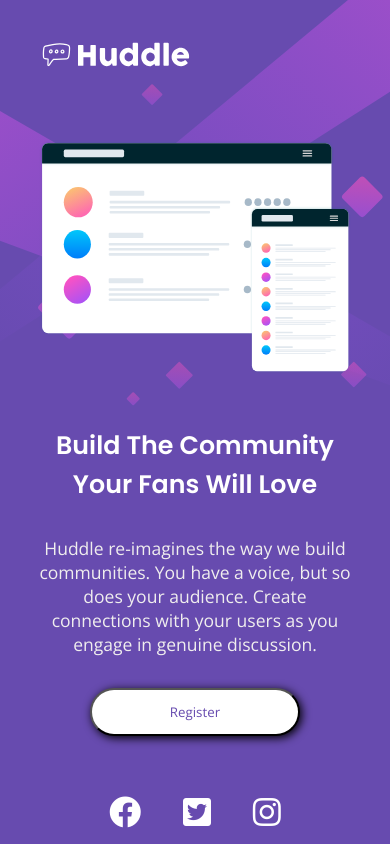
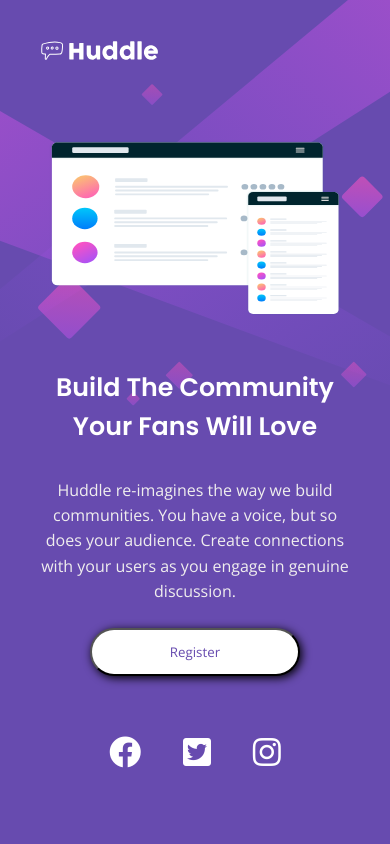
Before and after one commit to Kaiwalya-Archive/Huddle-Landing-Page, a plain HTML site: page index.html in a window 390 px wide. Drawn offline with nearby package versions, Linux system fonts and the light colour scheme.

Commit message:
Almost completed the mobile view moving to Computer view

```diff
--- a/css/style.css
+++ b/css/style.css
@@ -37,12 +37,15 @@ body{
 }
 
 #logo{
-    height:10vw;
+    max-height:8vw;
 }
 
 #mockup{
-    height: 60vw;
-    width:80vw;
+    min-height: 45vw;
+    min-width: 75vw;
+    max-height: 20vw;
+    max-width: 50vw;
+    /* width:80vw; */
     margin-bottom:3rem;
 }
 
@@ -58,11 +61,11 @@ body{
 .infoPara{
     color: rgb(240, 238, 238);
     font-family: var(--body-font);
-    font-size: 4.5vw;
+    font-size:1rem;
     font-weight: var(--weight-light);
-    line-height: 1.5rem;
+    line-height:3vh;
     padding-top: 2rem;
-    padding-bottom: 2rem;
+    padding-bottom: 1.5rem;
 }
 
 .button{
```
